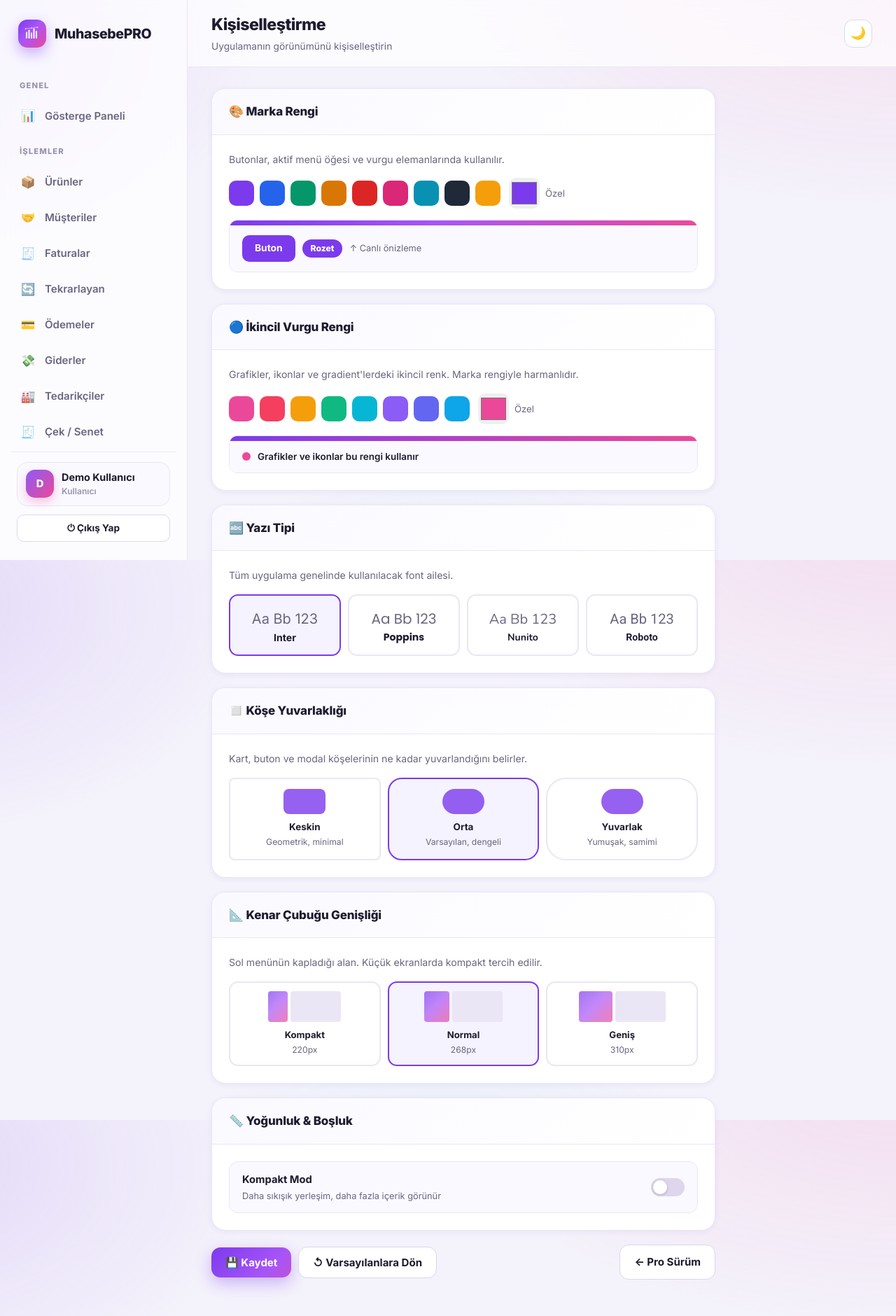
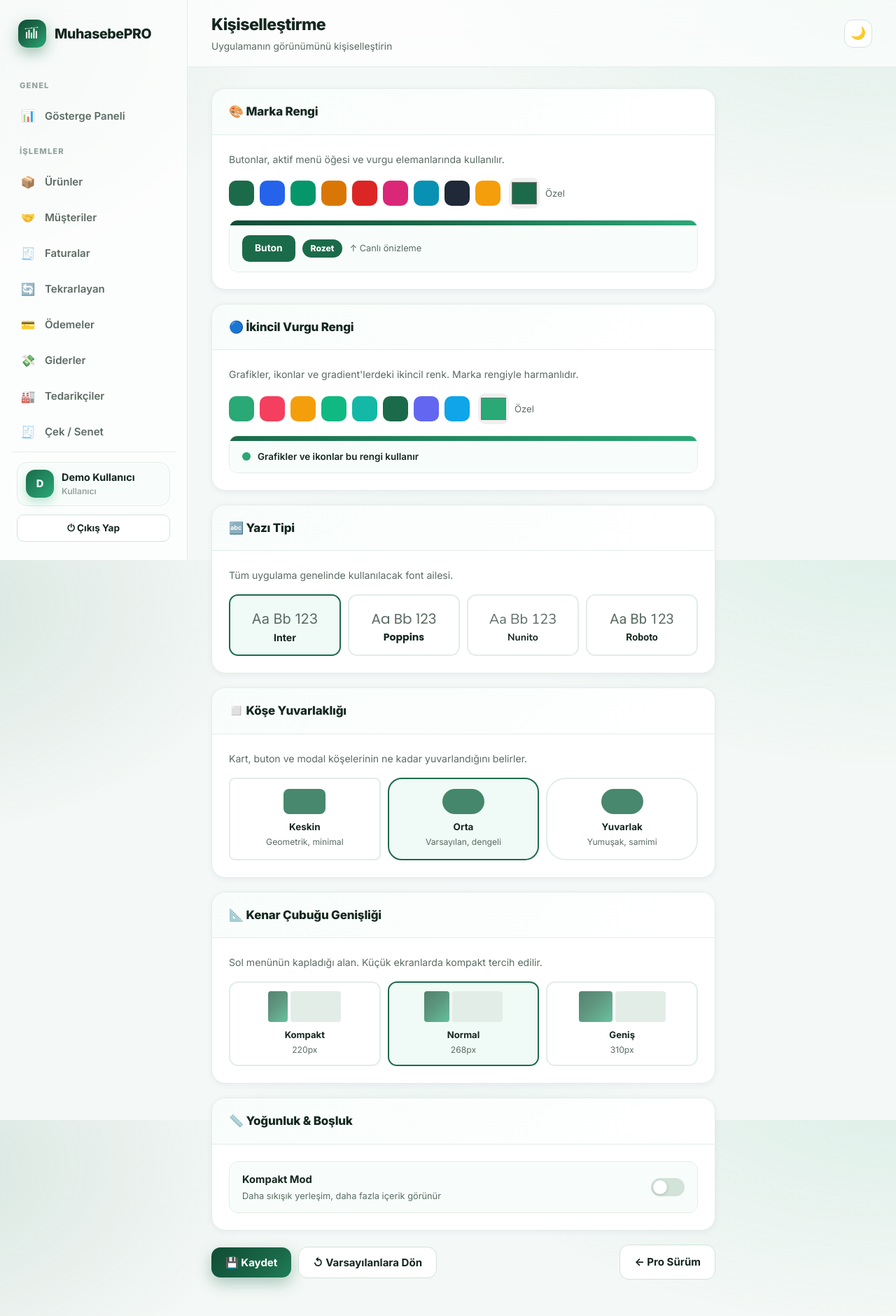
Before and after one commit to frozee4715/FinansPRO, a Flask app: page /ayarlar/kisisellestir in a window 1280 px wide. Shown: the whole page at 70% size. Run offline with Flask 3, Linux system fonts and the light colour scheme; the visitor is signed in with stand-in values (Sample User, id 1); data comes from the database, SQL or seed files in the repository; data that the repository does not hold is empty; some libraries are stand-ins or nearby versions.

Commit message:
Tema mor (Aurora) -> yesil+beyaz; ikon ile marka butunlugu
primary/accent/grad ve sabit gradyanlar yesil aileye cevrildi (CSS + sablonlar +
manifest theme_color). Muhasebe/finans icin kurumsal yesil palet; masaustu
ikonuyla (zaten yesil) uyumlu.

Co-Authored-By: Claude Opus 4.8 <noreply@anthropic.com>

```diff
--- a/app/static/css/style.css
+++ b/app/static/css/style.css
@@ -1,20 +1,20 @@
 /* =========================================================================
-   FinansPro — "Aurora" Tasarım Sistemi
-   Modern & farklı: menekşe→füme→fuşya gradyan, açık camsı yüzeyler,
-   yumuşak büyük köşeler, katmanlı gölgeler. (Klasik kurumsal mavi değil.)
+   MuhasebePRO — Yeşil Tasarım Sistemi
+   Kurumsal & güvenilir: yeşil gradyan, beyaz/temiz yüzeyler,
+   yumuşak büyük köşeler, katmanlı gölgeler. (Finans/muhasebe için yeşil.)
    ========================================================================= */
 
 :root {
     /* Marka — canlı gradyan vurgu */
-    --primary: #7c3aed;
-    --primary-dark: #6d28d9;
-    --primary-light: #a78bfa;
-    --primary-50: #f5f3ff;
-    --primary-100: #ede9fe;
-    --accent: #ec4899;            /* fuşya ikincil vurgu */
-    --accent-2: #06b6d4;          /* turkuaz üçüncül vurgu */
-    --grad: linear-gradient(135deg, #7c3aed 0%, #a855f7 45%, #ec4899 100%);
-    --grad-soft: linear-gradient(135deg, #8b5cf6, #ec4899);
+    --primary: #1b6b4a;
+    --primary-dark: #0f4c35;
+    --primary-light: #5fc99f;
+    --primary-50: #f0faf6;
+    --primary-100: #d7f0e4;
+    --accent: #2aa876;            /* canlı yeşil ikincil vurgu */
+    --accent-2: #14b8a6;          /* teal üçüncül vurgu */
+    --grad: linear-gradient(135deg, #0f4c35 0%, #1b6b4a 45%, #2aa876 100%);
+    --grad-soft: linear-gradient(135deg, #1b6b4a, #2aa876);
 
     /* Durum renkleri */
     --success: #10b981;
@@ -23,19 +23,19 @@
     --warning-bg: #fffbeb;
     --danger: #f43f5e;
     --danger-bg: #fff1f2;
-    --info: #06b6d4;
+    --info: #14b8a6;
     --info-bg: #ecfeff;
 
     /* Nötrler — sıcak, hafif menekşe tonlu açık tema */
-    --bg: #f4f2fb;
-    --bg-tint: #efe9fb;
+    --bg: #f4f8f6;
+    --bg-tint: #e9f4ee;
     --surface: #ffffff;
-    --surface-2: #faf9ff;
-    --text: #1e1b2e;
-    --text-muted: #6b6580;
-    --text-light: #9a93ad;
-    --border: #eae6f5;
-    --border-strong: #ddd6ec;
+    --surface-2: #f8fdfb;
+    --text: #14271f;
+    --text-muted: #5b6b63;
+    --text-light: #93a39b;
+    --border: #e3ede8;
+    --border-strong: #d2e3da;
 
     /* Geometri — daha yuvarlak, daha yumuşak */
     --radius: 20px;
@@ -44,7 +44,7 @@
     --shadow-sm: 0 2px 8px rgba(76, 29, 149, .06);
     --shadow: 0 10px 30px rgba(76, 29, 149, .10);
     --shadow-lg: 0 22px 55px rgba(76, 29, 149, .18);
-    --ring: 0 0 0 4px rgba(124, 58, 237, .16);
+    --ring: 0 0 0 4px rgba(27, 107, 74, .16);
     --sidebar-w: 268px;
 }
 
@@ -64,9 +64,9 @@ body {
     -webkit-font-smoothing: antialiased;
     background: var(--bg);
     background-image:
-        radial-gradient(1100px 600px at 100% -8%, rgba(236, 72, 153, .12), transparent 60%),
-        radial-gradient(900px 600px at -10% 8%, rgba(124, 58, 237, .14), transparent 55%),
-        radial-gradient(700px 500px at 50% 120%, rgba(6, 182, 212, .08), transparent 60%);
+        radial-gradient(1100px 600px at 100% -8%, rgba(42, 168, 118, .12), transparent 60%),
+        radial-gradient(900px 600px at -10% 8%, rgba(27, 107, 74, .14), transparent 55%),
+        radial-gradient(700px 500px at 50% 120%, rgba(20, 184, 166, .08), transparent 60%);
     background-attachment: fixed;
 }
 
@@ -267,9 +267,9 @@ select.input { cursor: pointer; }
 .btn:active { transform: translateY(1px); }
 .btn-primary {
     background: var(--grad); background-size: 160% 160%; color: #fff;
-    box-shadow: 0 8px 22px rgba(124, 58, 237, .35);
-}
-.btn-primary:hover { filter: brightness(1.06); box-shadow: 0 12px 30px rgba(124, 58, 237, .45); transform: translateY(-1px); }
+    box-shadow: 0 8px 22px rgba(27, 107, 74, .35);
+}
+.btn-primary:hover { filter: brightness(1.06); box-shadow: 0 12px 30px rgba(27, 107, 74, .45); transform: translateY(-1px); }
 .btn-block { width: 100%; }
 .btn-ghost { background: #fff; color: var(--text); border: 1.5px solid var(--border-strong); }
 .btn-ghost:hover { background: var(--primary-50); border-color: var(--primary-light); color: var(--primary-dark); }
@@ -303,7 +303,7 @@ select.input { cursor: pointer; }
     width: 40px; height: 40px; border-radius: 13px; flex-shrink: 0;
     background: var(--grad);
     display: grid; place-items: center; color: #fff; font-weight: 800; font-size: 1.05rem;
-    box-shadow: 0 8px 20px rgba(124, 58, 237, .4);
+    box-shadow: 0 8px 20px rgba(27, 107, 74, .4);
 }
 .brand-logo img { width: 64%; height: 64%; display: block; }
 .nav {
@@ -333,7 +333,7 @@ select.input { cursor: pointer; }
 .nav a.active {
     background: var(--grad);
     color: #fff;
-    box-shadow: 0 10px 24px rgba(124, 58, 237, .38);
+    box-shadow: 0 10px 24px rgba(27, 107, 74, .38);
 }
 .nav a.active .ico { opacity: 1; }
 .sidebar-foot { flex-shrink: 0; padding: 14px 8px 4px; border-top: 1px solid var(--border); }
@@ -346,7 +346,7 @@ select.input { cursor: pointer; }
     width: 40px; height: 40px; border-radius: 13px; flex-shrink: 0;
     background: var(--grad-soft);
     color: #fff; display: grid; place-items: center; font-weight: 800; font-size: .92rem;
-    box-shadow: 0 6px 14px rgba(236, 72, 153, .3);
+    box-shadow: 0 6px 14px rgba(42, 168, 118, .3);
 }
 .user-chip .meta { overflow: hidden; }
 .user-chip .nm { color: var(--text); font-weight: 700; font-size: .9rem; white-space: nowrap; overflow: hidden; text-overflow: ellipsis; }
@@ -489,20 +489,20 @@ code { background: var(--primary-50); color: var(--primary-dark); padding: 1px 6
     font-size: .58rem; font-weight: 800; letter-spacing: .06em;
     background: var(--grad); color: #fff;
     padding: 2px 7px; border-radius: 999px; margin-left: 4px;
-    box-shadow: 0 3px 8px rgba(124,58,237,.4);
+    box-shadow: 0 3px 8px rgba(27, 107, 74,.4);
 }
 .nav a.active .pro-badge { background: rgba(255,255,255,.25); box-shadow: none; }
 
 /* Tablodaki Pro rozeti */
 .pro-badge-row {
-    background: linear-gradient(135deg, #7c3aed, #ec4899);
+    background: linear-gradient(135deg, #1b6b4a, #2aa876);
     color: #fff; font-weight: 800; letter-spacing: .04em;
-    box-shadow: 0 3px 8px rgba(124,58,237,.35);
+    box-shadow: 0 3px 8px rgba(27, 107, 74,.35);
 }
 /* Pro ver butonu */
 .btn-pro {
     background: var(--grad); background-size: 180% 180%;
-    color: #fff; box-shadow: 0 6px 16px rgba(124,58,237,.35);
+    color: #fff; box-shadow: 0 6px 16px rgba(27, 107, 74,.35);
     border: none;
 }
 .btn-pro:hover { filter: brightness(1.08); transform: translateY(-1px); }
--- a/app/templates/backup/index.html
+++ b/app/templates/backup/index.html
@@ -44,8 +44,8 @@
 </div>
 
 <!-- Bilgi banner -->
-<div style="background:linear-gradient(135deg,rgba(124,58,237,.08),rgba(236,72,153,.06));
-            border:1px solid rgba(124,58,237,.18); border-radius:var(--radius);
+<div style="background:linear-gradient(135deg,rgba(27, 107, 74,.08),rgba(42, 168, 118,.06));
+            border:1px solid rgba(27, 107, 74,.18); border-radius:var(--radius);
             padding:16px 20px; display:flex; align-items:flex-start; gap:14px; margin-bottom:22px;">
     <span style="font-size:1.4rem; flex-shrink:0;">🔏</span>
     <div>
--- a/app/templates/base.html
+++ b/app/templates/base.html
@@ -26,8 +26,8 @@
             {% if MARKA_RENK %}
             --primary: {{ MARKA_RENK }};
             --primary-dark: {{ MARKA_RENK }};
-            --grad: linear-gradient(135deg, {{ MARKA_RENK }} 0%, {{ MARKA_RENK }}cc 50%, {% if IKINCIL_RENK %}{{ IKINCIL_RENK }}{% else %}#ec4899{% endif %} 100%);
-            --grad-soft: linear-gradient(135deg, {{ MARKA_RENK }}, {% if IKINCIL_RENK %}{{ IKINCIL_RENK }}{% else %}#ec4899{% endif %});
+            --grad: linear-gradient(135deg, {{ MARKA_RENK }} 0%, {{ MARKA_RENK }}cc 50%, {% if IKINCIL_RENK %}{{ IKINCIL_RENK }}{% else %}#2aa876{% endif %} 100%);
+            --grad-soft: linear-gradient(135deg, {{ MARKA_RENK }}, {% if IKINCIL_RENK %}{{ IKINCIL_RENK }}{% else %}#2aa876{% endif %});
             --ring: 0 0 0 4px {{ MARKA_RENK }}28;
             {% endif %}
             {% if IKINCIL_RENK %}
--- a/app/templates/destek/index.html
+++ b/app/templates/destek/index.html
@@ -7,12 +7,12 @@
 {% block content %}
 
 <!-- Hero -->
-<div style="background:linear-gradient(135deg,rgba(124,58,237,.10),rgba(236,72,153,.08));
-            border:1px solid rgba(124,58,237,.18); border-radius:var(--radius-lg);
+<div style="background:linear-gradient(135deg,rgba(27, 107, 74,.10),rgba(42, 168, 118,.08));
+            border:1px solid rgba(27, 107, 74,.18); border-radius:var(--radius-lg);
             padding:28px 32px; margin-bottom:26px; display:flex; align-items:center; gap:20px; flex-wrap:wrap;">
     <div style="width:60px;height:60px;border-radius:18px;background:var(--grad);
                 display:grid;place-items:center;font-size:1.7rem;flex-shrink:0;
-                box-shadow:0 8px 20px rgba(124,58,237,.3);">⚡</div>
+                box-shadow:0 8px 20px rgba(27, 107, 74,.3);">⚡</div>
     <div>
         <div style="font-weight:800; font-size:1.1rem; letter-spacing:-.01em;">Pro Öncelikli Destek</div>
         <div class="muted" style="font-size:.88rem; margin-top:4px;">
--- a/app/templates/invoices/print.html
+++ b/app/templates/invoices/print.html
@@ -11,7 +11,7 @@
         :root {
             --primary: {{ MARKA_RENK }};
             --primary-dark: {{ MARKA_RENK }};
-            --grad: linear-gradient(135deg, {{ MARKA_RENK }} 0%, {{ MARKA_RENK }}cc 50%, #ec4899 100%);
+            --grad: linear-gradient(135deg, {{ MARKA_RENK }} 0%, {{ MARKA_RENK }}cc 50%, #2aa876 100%);
         }
     </style>
     {% endif %}
--- a/app/templates/partials/pwa.html
+++ b/app/templates/partials/pwa.html
@@ -1,5 +1,5 @@
 <link rel="manifest" href="/static/manifest.json">
-<meta name="theme-color" content="#7c3aed">
+<meta name="theme-color" content="#1b6b4a">
 <meta name="apple-mobile-web-app-capable" content="yes">
 <meta name="apple-mobile-web-app-status-bar-style" content="default">
 <script>
--- a/app/templates/settings/kisisellestir.html
+++ b/app/templates/settings/kisisellestir.html
@@ -18,7 +18,7 @@
             <div style="display:flex; align-items:center; gap:12px; flex-wrap:wrap; margin-bottom:16px;">
                 <div style="display:flex; gap:8px; flex-wrap:wrap;">
                     {% set renkler = [
-                        ('#7c3aed','Mor'),('#2563eb','Mavi'),('#059669','Yeşil'),
+                        ('#1b6b4a','Mor'),('#2563eb','Mavi'),('#059669','Yeşil'),
                         ('#d97706','Turuncu'),('#dc2626','Kırmızı'),('#db2777','Pembe'),
                         ('#0891b2','Turkuaz'),('#1f2937','Antrasit'),('#f59e0b','Amber'),
                     ] %}
@@ -33,7 +33,7 @@
                     {% endfor %}
                 </div>
                 <div style="display:flex;align-items:center;gap:8px;">
-                    <input type="color" id="markaPicker" value="{{ s.marka_renk or '#7c3aed' }}"
+                    <input type="color" id="markaPicker" value="{{ s.marka_renk or '#1b6b4a' }}"
                            style="width:44px;height:44px;border:none;border-radius:10px;cursor:pointer;padding:2px;"
                            oninput="setMarka(this.value)">
                     <span class="muted" style="font-size:.82rem;">Özel</span>
@@ -43,8 +43,8 @@
             <div style="border-radius:12px;overflow:hidden;border:1px solid var(--border);">
                 <div id="markaBar" style="height:7px;background:{{ s.marka_renk or 'var(--grad)' }};"></div>
                 <div style="padding:14px 18px;display:flex;align-items:center;gap:10px;background:var(--surface-2);">
-                    <div id="markaBtn" style="padding:8px 18px;border-radius:10px;color:#fff;font-weight:700;font-size:.86rem;background:{{ s.marka_renk or '#7c3aed' }};">Buton</div>
-                    <div id="markaBadge" style="padding:4px 12px;border-radius:999px;color:#fff;font-size:.76rem;font-weight:800;background:{{ s.marka_renk or '#7c3aed' }};">Rozet</div>
+                    <div id="markaBtn" style="padding:8px 18px;border-radius:10px;color:#fff;font-weight:700;font-size:.86rem;background:{{ s.marka_renk or '#1b6b4a' }};">Buton</div>
+                    <div id="markaBadge" style="padding:4px 12px;border-radius:999px;color:#fff;font-size:.76rem;font-weight:800;background:{{ s.marka_renk or '#1b6b4a' }};">Rozet</div>
                     <span class="muted" style="font-size:.8rem;">↑ Canlı önizleme</span>
                 </div>
             </div>
@@ -61,8 +61,8 @@
             <div style="display:flex; align-items:center; gap:12px; flex-wrap:wrap; margin-bottom:16px;">
                 <div style="display:flex; gap:8px; flex-wrap:wrap;">
                     {% set renkler2 = [
-                        ('#ec4899','Pembe'),('#f43f5e','Kırmızı'),('#f59e0b','Amber'),
-                        ('#10b981','Yeşil'),('#06b6d4','Cyan'),('#8b5cf6','Lila'),
+                        ('#2aa876','Pembe'),('#f43f5e','Kırmızı'),('#f59e0b','Amber'),
+                        ('#10b981','Yeşil'),('#14b8a6','Cyan'),('#1b6b4a','Lila'),
                         ('#6366f1','İndigo'),('#0ea5e9','Gökyüzü'),
                     ] %}
                     {% for hex, ad in renkler2 %}
@@ -77,7 +77,7 @@
                     {% endfor %}
                 </div>
                 <div style="display:flex;align-items:center;gap:8px;">
-                    <input type="color" id="ikincilPicker" value="{{ s.ikincil_renk or '#ec4899' }}"
+                    <input type="color" id="ikincilPicker" value="{{ s.ikincil_renk or '#2aa876' }}"
                            style="width:44px;height:44px;border:none;border-radius:10px;cursor:pointer;padding:2px;"
                            oninput="setIkincil(this.value)">
                     <span class="muted" style="font-size:.82rem;">Özel</span>
@@ -85,9 +85,9 @@
             </div>
             <input type="hidden" name="ikincil_renk" id="ikincilInput" value="{{ s.ikincil_renk or '' }}">
             <div style="border-radius:12px;overflow:hidden;border:1px solid var(--border);">
-                <div id="ikincilGrad" style="height:7px;background:linear-gradient(90deg, {{ s.marka_renk or '#7c3aed' }}, {{ s.ikincil_renk or '#ec4899' }});"></div>
+                <div id="ikincilGrad" style="height:7px;background:linear-gradient(90deg, {{ s.marka_renk or '#1b6b4a' }}, {{ s.ikincil_renk or '#2aa876' }});"></div>
                 <div style="padding:12px 18px;display:flex;align-items:center;gap:10px;background:var(--surface-2);">
-                    <div id="ikincilDot" style="width:12px;height:12px;border-radius:50%;background:{{ s.ikincil_renk or '#ec4899' }};flex-shrink:0;"></div>
+                    <div id="ikincilDot" style="width:12px;height:12px;border-radius:50%;background:{{ s.ikincil_renk or '#2aa876' }};flex-shrink:0;"></div>
                     <span style="font-size:.84rem;font-weight:600;color:var(--text);">Grafikler ve ikonlar bu rengi kullanır</span>
                 </div>
             </div>
@@ -206,8 +206,8 @@
 {% block scripts %}
 <link href="https://fonts.googleapis.com/css2?family=Poppins:wght@400;600;700&family=Nunito:wght@400;600;700&family=Roboto:wght@400;500;700&display=swap" rel="stylesheet">
 <script>
-var _marka = '{{ s.marka_renk or "#7c3aed" }}';
-var _ikincil = '{{ s.ikincil_renk or "#ec4899" }}';
+var _marka = '{{ s.marka_renk or "#1b6b4a" }}';
+var _ikincil = '{{ s.ikincil_renk or "#2aa876" }}';
 
 function setMarka(hex) {
     _marka = hex;
@@ -242,8 +242,8 @@ function sifirla() {
         r.checked = r.value === 'Inter' || r.value === 'orta' || r.value === 'normal';
     });
     document.querySelectorAll('input[type=checkbox]').forEach(function(c) { c.checked = false; });
-    setMarka('#7c3aed');
-    setIkincil('#ec4899');
+    setMarka('#1b6b4a');
+    setIkincil('#2aa876');
 }
 </script>
 {% endblock %}
```
Also changed, not shown: other parts of app/static/css/style.css (+41 -41 lines), app/templates/dashboard.html (+6 -6 lines), app/templates/settings/index.html (+5 -5 lines), app/static/manifest.json.
